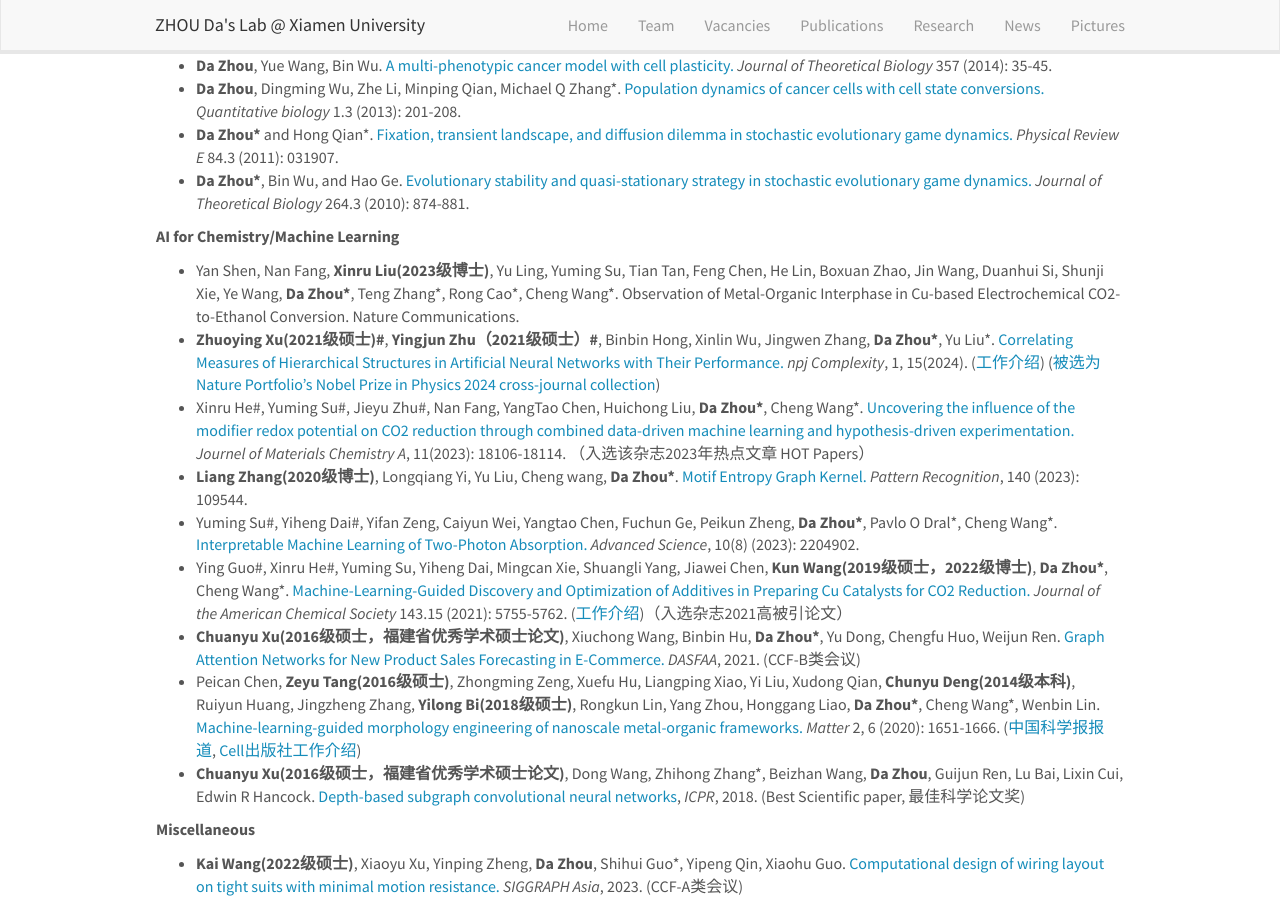
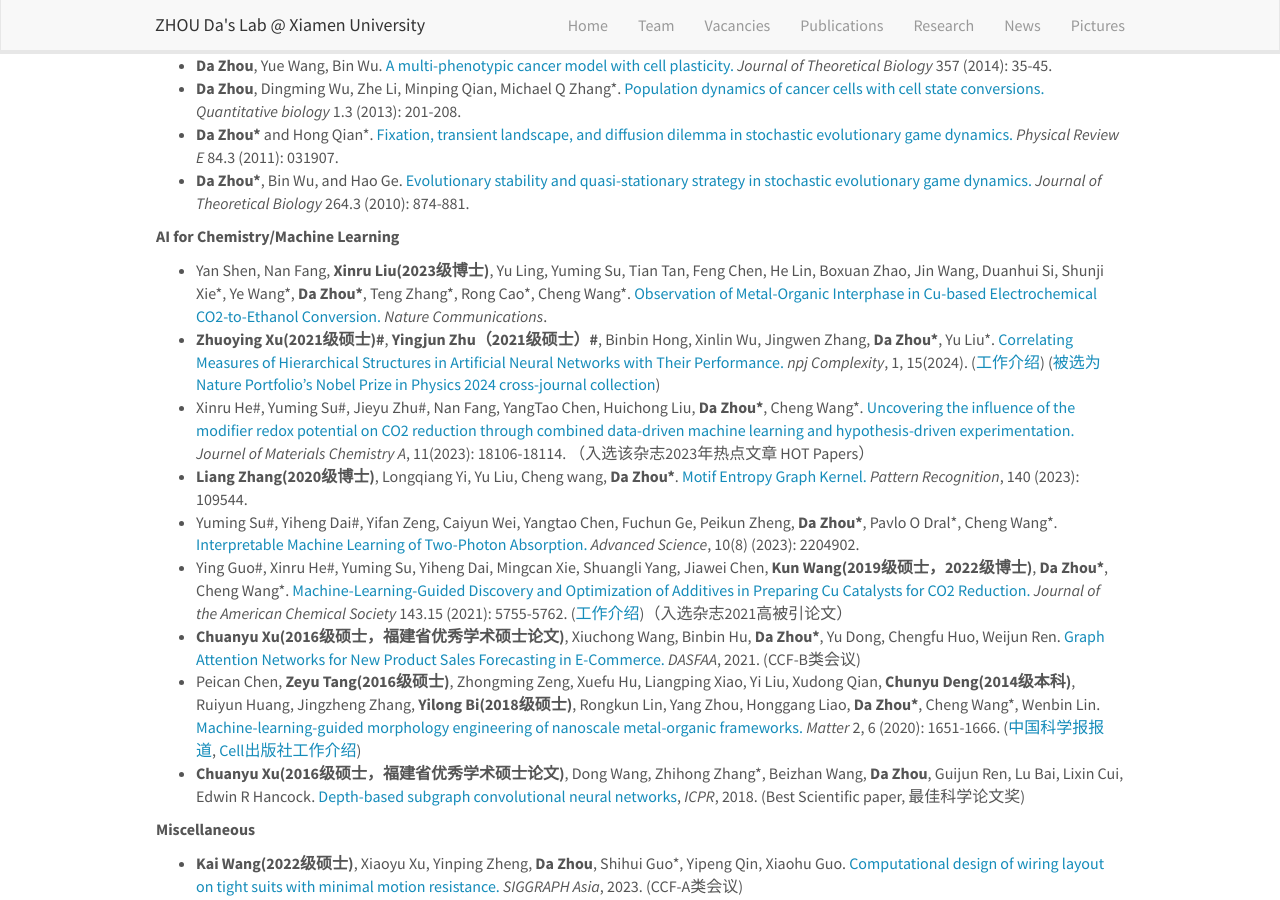
Before and after one commit to ZhouDaLab/zhoudalab.github.io, a Jekyll site: the page built from _pages/publications.md, in a window 1280 px wide and 900 px high, scrolled down 944 px. Built offline with Jekyll 4.4.1, drawn with Linux system fonts in a browser that asks for light colours; nearby versions of some CDN libraries; part of the change alters nothing that is shown.

```diff
--- a/_pages/publications.md
+++ b/_pages/publications.md
@@ -36,7 +36,7 @@ permalink: /publications/
 
 **AI for Chemistry/Machine Learning**
 
-- Yan Shen, Nan Fang, **Xinru Liu(2023级博士)**, Yu Ling, Yuming Su, Tian Tan, Feng Chen, He Lin, Boxuan Zhao, Jin Wang, Duanhui Si, Shunji Xie, Ye Wang, **Da Zhou\***, Teng Zhang\*, Rong Cao\*, Cheng Wang\*. Observation of Metal-Organic Interphase in Cu-based Electrochemical CO2-to-Ethanol Conversion. Nature Communications.
+- Yan Shen, Nan Fang, **Xinru Liu(2023级博士)**, Yu Ling, Yuming Su, Tian Tan, Feng Chen, He Lin, Boxuan Zhao, Jin Wang, Duanhui Si, Shunji Xie\*, Ye Wang\*, **Da Zhou\***, Teng Zhang\*, Rong Cao\*, Cheng Wang\*. [Observation of Metal-Organic Interphase in Cu-based Electrochemical CO2-to-Ethanol Conversion.](https://www.nature.com/articles/s41467-025-57221-x) *Nature Communications*.
 - **Zhuoying Xu(2021级硕士)\#**, **Yingjun Zhu（2021级硕士）\#**, Binbin Hong, Xinlin Wu, Jingwen Zhang, **Da Zhou\***, Yu Liu\*. [Correlating Measures of Hierarchical Structures in Artificial Neural Networks with Their Performance.](https://www.nature.com/articles/s44260-024-00015-x) *npj Complexity*, 1, 15(2024). ([工作介绍](https://mp.weixin.qq.com/s/Onzq5t2Rptly4z270DviZw)) ([被选为Nature Portfolio’s Nobel Prize in Physics 2024 cross-journal collection](https://www.nature.com/collections/ehbjaifcgc))
 - Xinru He\#, Yuming Su\#, Jieyu Zhu\#, Nan Fang, YangTao Chen, Huichong Liu, **Da Zhou\***, Cheng Wang\*. [Uncovering the influence of the modifier redox potential on CO2 reduction through combined data-driven machine learning and hypothesis-driven experimentation.](https://doi.org/10.1039/D3TA03115B) 	*Journel of Materials Chemistry A*, 11(2023): 18106-18114. （入选该杂志2023年热点文章 HOT Papers）
 - **Liang Zhang(2020级博士)**, Longqiang Yi, Yu Liu, Cheng wang, **Da Zhou\***. [Motif Entropy Graph Kernel.](https://www.sciencedirect.com/science/article/abs/pii/S0031320323002443) *Pattern Recognition*, 140 (2023): 109544.
```
